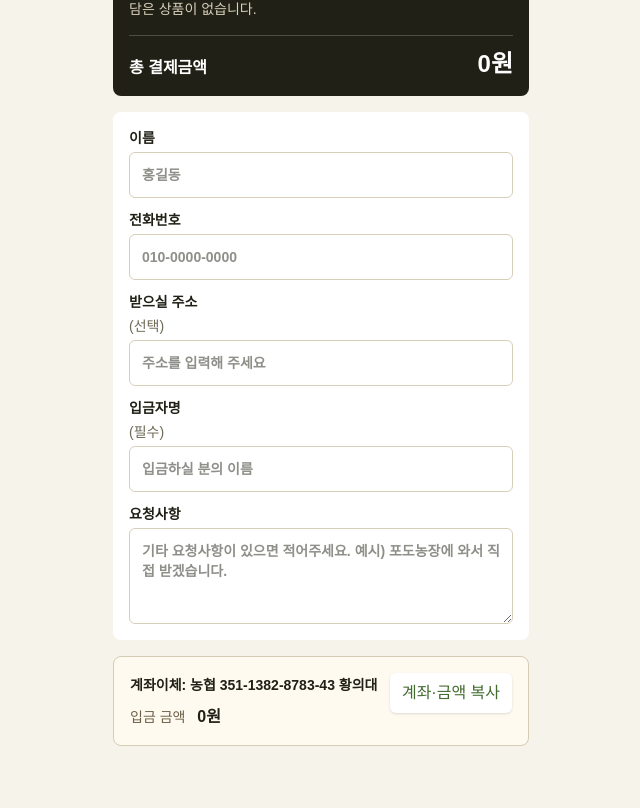
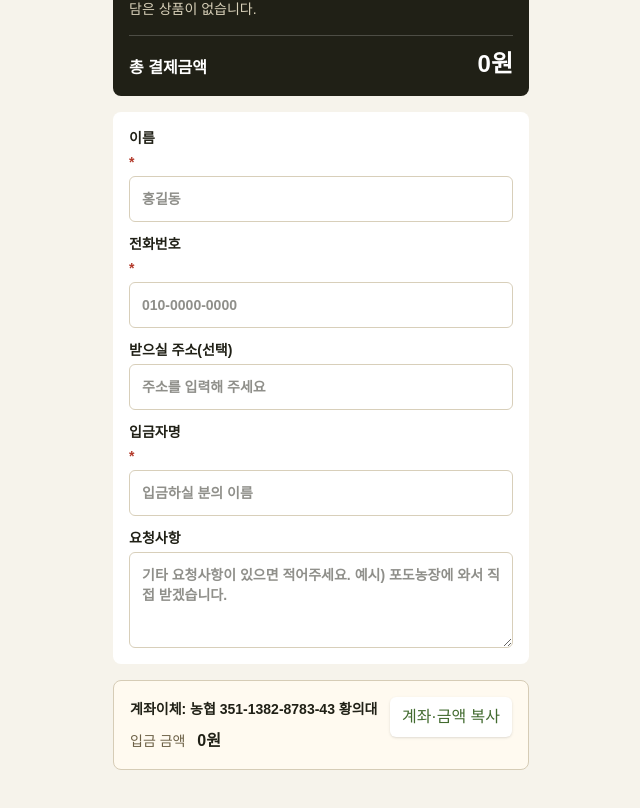
Before and after one commit to JinjeongMoon/grape-order-mobile, a React (Vite) app: page / in a window 1280 px wide. Shown: the part 1376-2184 px from the top of the page, without its empty margins (319-959 px from the left). Built offline with nearby package versions, Linux system fonts and the light colour scheme.

Commit message:
Clarify required order fields

```diff
--- a/app/page.tsx
+++ b/app/page.tsx
@@ -558,9 +558,9 @@ export default function Home() {
 
             <section className="grid gap-3 rounded-lg bg-white p-4">
               <label className="grid gap-1 text-sm font-bold">
-                이름
+                이름 <span aria-hidden="true" className="text-[#b33a2b]">*</span>
                 <input
-                  autoComplete="street-address"
+                  autoComplete="name"
                   className="rounded-md border border-[#d8cfba] px-3 py-3 text-base"
                   disabled={isSubmitting}
                   onChange={(event) =>
@@ -571,8 +571,9 @@ export default function Home() {
                 />
               </label>
               <label className="grid gap-1 text-sm font-bold">
-                전화번호
+                전화번호 <span aria-hidden="true" className="text-[#b33a2b]">*</span>
                 <input
+                  autoComplete="tel"
                   className="rounded-md border border-[#d8cfba] px-3 py-3 text-base"
                   disabled={isSubmitting}
                   inputMode="tel"
@@ -584,8 +585,9 @@ export default function Home() {
                 />
               </label>
               <label className="grid gap-1 text-sm font-bold">
-                받으실 주소 <span className="font-medium text-[#6d6a55]">(선택)</span>
+                받으실 주소(선택)
                 <input
+                  autoComplete="street-address"
                   className="rounded-md border border-[#d8cfba] px-3 py-3 text-base"
                   disabled={isSubmitting}
                   onChange={(event) =>
@@ -596,7 +598,7 @@ export default function Home() {
                 />
               </label>
               <label className="grid gap-1 text-sm font-bold">
-                입금자명 <span className="font-medium text-[#6d6a55]">(필수)</span>
+                입금자명 <span aria-hidden="true" className="text-[#b33a2b]">*</span>
                 <input
                   autoComplete="name"
                   className="rounded-md border border-[#d8cfba] px-3 py-3 text-base"
```
